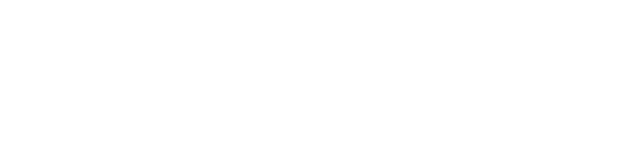
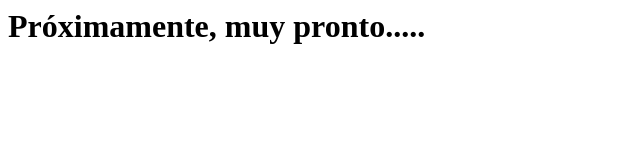
Before and after one commit to hserick/portafolio, a plain HTML site: page index.html in a window 1280 px wide. Shown: the whole page, without its empty margins (0-640 px from the left). Drawn offline with Linux system fonts and the light colour scheme.

Commit message:
Update index.html

```diff
--- a/index.html
+++ b/index.html
@@ -3,6 +3,6 @@
     <title>Mi CV</title>
   </head>
   <body>
-
+    <h1>Próximamente, muy pronto.....</h1>
   </body>
 </html>
```
